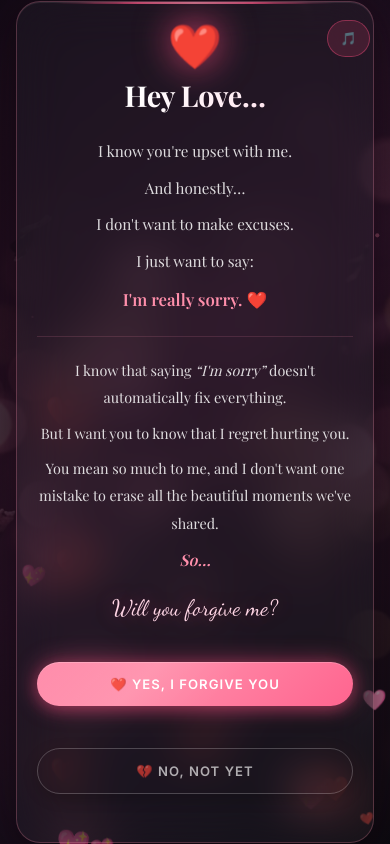
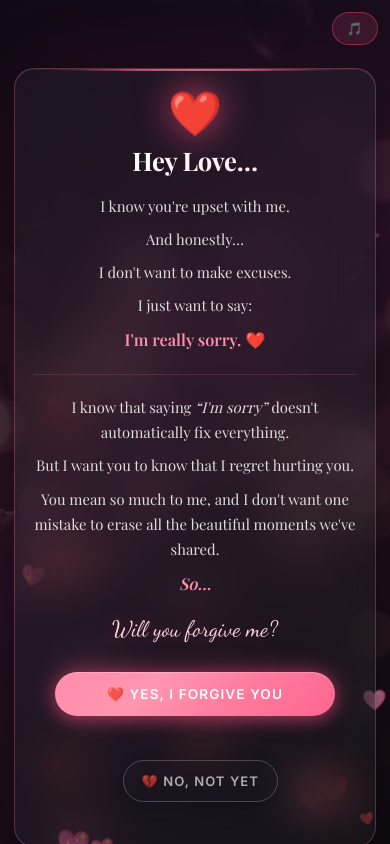
Before and after one commit to charrada1993/DOUDOUU, a Flask app: page / in a window 390 px wide. Run offline with Flask 3, Linux system fonts and the light colour scheme; data that the repository does not hold is empty; some web fonts are replaced.

Commit message:
Fix mobile responsive design, touch dodging, and viewport clamping

```diff
--- a/app.py
+++ b/app.py
@@ -45,7 +45,6 @@ ALLOWED_RESPONSES = {"YES", "NO"}
 #   1. FIREBASE_SERVICE_ACCOUNT_JSON  – raw JSON string (used on Render / cloud)
 #   2. FIREBASE_CREDENTIALS_PATH      – local file path (used in development)
 firebase_available = False
-firebase_error = None
 
 try:
     database_url = os.getenv(
@@ -79,7 +78,6 @@ try:
     print("[Firebase] OK - Connected to Firebase Realtime Database")
 except Exception as e:
     import traceback
-    firebase_error = str(e)
     print(f"[Firebase] WARNING - Could not initialise Firebase: {str(e)}")
     traceback.print_exc()
     print("[Firebase] The website will continue working without persistence.")
@@ -263,7 +261,6 @@ def api_health():
     return jsonify({
         "status": "ok",
         "firebase": firebase_available,
-        "firebase_error": firebase_error,
         "timestamp": now_iso(),
     })
 
--- a/static/css/style.css
+++ b/static/css/style.css
@@ -585,32 +585,83 @@ body {
 }
 
 /* ── 16. Responsive tweaks ─────────────────────────────────────────────── */
-@media (max-width: 420px) {
+@media (max-width: 600px) {
+  .section {
+    align-items: flex-start;
+    padding: 68px 14px 30px 14px;
+  }
+
   .glass-card {
-    padding: 24px 20px;
+    padding: 24px 18px;
+    border-radius: 20px;
+    margin: 0 auto;
+  }
+
+  .card__title {
+    font-size: clamp(1.6rem, 6.5vw, 2.2rem);
+    margin-bottom: 18px;
+  }
+
+  .card__body {
+    font-size: clamp(0.92rem, 3.8vw, 1.05rem);
+    line-height: 1.7;
+    margin-bottom: 16px;
   }
 
   .btn-container {
-    gap: 12px;
+    flex-direction: column;
+    width: 100%;
+    gap: 14px;
+    margin-top: 24px;
   }
 
-  .btn {
+  /* YES button takes natural mobile width */
+  .btn--yes {
+    width: 100%;
+    max-width: 280px;
     padding: 14px 24px;
-    font-size: 0.82rem;
+    font-size: 0.85rem;
     min-width: unset;
-    width: 100%;
+  }
+
+  /* NO button – NEVER 100% width! It moves around the viewport fixed */
+  .btn--no {
+    width: auto !important;
+    min-width: 145px !important;
+    max-width: 200px !important;
+    padding: 12px 18px !important;
+    font-size: 0.82rem !important;
+    white-space: nowrap !important;
+  }
+
+  .btn--no-placeholder {
+    width: 145px !important;
+    min-width: 145px !important;
+    height: 44px !important;
+  }
+
+  .music-btn {
+    top: 12px;
+    right: 12px;
+    padding: 8px 14px;
+    font-size: 0.78rem;
   }
 
   .music-btn .music-label {
     display: none;
   }
 
-  .music-btn {
-    padding: 10px 12px;
+  .forgiven-title {
+    font-size: clamp(1.8rem, 7vw, 2.8rem);
+  }
+
+  .message-textarea {
+    font-size: 0.9rem;
+    padding: 12px;
   }
 }
 
-@media (max-height: 600px) {
+@media (max-height: 640px) {
   .section {
     align-items: flex-start;
     padding-top: 60px;
--- a/static/js/app.js
+++ b/static/js/app.js
@@ -198,15 +198,14 @@ function initNoButton() {
   if (placeholder) {
     // Position NO button exactly over the placeholder to start
     const r = placeholder.getBoundingClientRect();
-    btnNo.style.left   = `${r.left}px`;
-    btnNo.style.top    = `${r.top}px`;
-    btnNo.style.width  = `${r.width || 180}px`;
+    btnNo.style.left = `${r.left}px`;
+    btnNo.style.top  = `${r.top}px`;
   } else {
     // Fallback: center-bottom of viewport
-    btnNo.style.left  = `${(window.innerWidth - 180) / 2}px`;
-    btnNo.style.top   = `${window.innerHeight * 0.72}px`;
-    btnNo.style.width = "180px";
+    btnNo.style.left = `${(window.innerWidth - 150) / 2}px`;
+    btnNo.style.top  = `${window.innerHeight * 0.75}px`;
   }
+  btnNo.style.width = ""; // Let CSS handle mobile responsive width
 
   // Show it (starts invisible via CSS until positioned)
   btnNo.style.opacity    = "1";
@@ -215,11 +214,43 @@ function initNoButton() {
 
   // Wire events (no inline HTML handlers — all here)
   btnNo.addEventListener("mouseenter", handleNoHover);
-  btnNo.addEventListener("touchstart",  handleNoTouch, { passive: true });
-  btnNo.addEventListener("click",       handleNoClick);
+  btnNo.addEventListener("touchstart", (e) => {
+    if (yesHandled) return;
+    e.preventDefault();
+    handleNoTouch(e);
+  }, { passive: false });
+  btnNo.addEventListener("click", handleNoClick);
 
-  // Also dodge on mousemove when cursor gets close
+  // Also dodge on mousemove / touchmove when cursor or finger gets close
   document.addEventListener("mousemove", handleMouseProximity);
+  document.addEventListener("touchmove", handleTouchProximity, { passive: true });
+  document.addEventListener("touchstart", handleTouchProximity, { passive: true });
+
+  // Clamp button on resize / orientation change
+  window.addEventListener("resize", clampNoButtonToViewport);
+  window.addEventListener("orientationchange", clampNoButtonToViewport);
+}
+
+/**
+ * Clamp NO button position on mobile resize or screen rotation.
+ */
+function clampNoButtonToViewport() {
+  if (!btnNo || yesHandled) return;
+  const r = btnNo.getBoundingClientRect();
+  const vw = window.innerWidth;
+  const vh = window.innerHeight;
+  const btnW = r.width || 150;
+  const btnH = r.height || 44;
+  const margin = 12;
+
+  let left = parseFloat(btnNo.style.left) || r.left;
+  let top  = parseFloat(btnNo.style.top)  || r.top;
+
+  left = Math.max(margin, Math.min(left, vw - btnW - margin));
+  top  = Math.max(margin, Math.min(top,  vh - btnH - margin));
+
+  btnNo.style.left = `${left}px`;
+  btnNo.style.top  = `${top}px`;
 }
 
 /**
@@ -244,6 +275,29 @@ function handleMouseProximity(e) {
 }
 
 /**
+ * Touch proximity handler for mobile screens.
+ */
+function handleTouchProximity(e) {
+  if (yesHandled || !btnNo || noButtonMoving) return;
+  if (!e.touches || e.touches.length === 0) return;
+
+  const touch = e.touches[0];
+  const r  = btnNo.getBoundingClientRect();
+  const cx = r.left + r.width  / 2;
+  const cy = r.top  + r.height / 2;
+  const dx = touch.clientX - cx;
+  const dy = touch.clientY - cy;
+
+  const touchRadius = 70;
+  if (Math.sqrt(dx * dx + dy * dy) < touchRadius) {
+    trackEvent("NO_ATTEMPT");
+    noAttemptCount++;
+    showNoMessage();
+    moveNoButton();
+  }
+}
+
+/**
  * Move the NO button to a random safe position within the viewport.
  * Button stays VISIBLE and INSIDE the screen at all times.
  */
@@ -251,36 +305,41 @@ function moveNoButton() {
   if (!btnNo || noButtonMoving) return;
   noButtonMoving = true;
 
-  const btnW   = btnNo.offsetWidth  || 180;
-  const btnH   = btnNo.offsetHeight || 52;
-  const margin = 16;
-  const vw     = window.innerWidth;
-  const vh     = window.innerHeight;
+  const btnR   = btnNo.getBoundingClientRect();
+  const btnW   = btnR.width  || 150;
+  const btnH   = btnR.height || 44;
+  const margin = 12;
+
+  const vw = Math.min(window.innerWidth, document.documentElement.clientWidth || window.innerWidth);
+  const vh = Math.min(window.innerHeight, document.documentElement.clientHeight || window.innerHeight);
+
   const yesRect = btnYes ? btnYes.getBoundingClientRect()
                          : { left: -999, right: -999, top: -999, bottom: -999 };
 
   let x, y, attempts = 0;
+  const maxX = Math.max(margin, vw - btnW - margin);
+  const maxY = Math.max(margin, vh - btnH - margin);
 
   do {
-    x = margin + Math.random() * (vw - btnW - margin * 2);
-    y = margin + Math.random() * (vh - btnH - margin * 2);
+    x = margin + Math.random() * Math.max(1, maxX - margin);
+    y = margin + Math.random() * Math.max(1, maxY - margin);
     attempts++;
   } while (
     attempts < 40 &&
     rectsOverlap(
       { left: x, right: x + btnW, top: y, bottom: y + btnH },
       yesRect,
-      50
+      30
     )
   );
 
   // Hard clamp — button can never escape the viewport
-  x = Math.max(margin, Math.min(x, vw - btnW - margin));
-  y = Math.max(margin, Math.min(y, vh - btnH - margin));
+  x = Math.max(margin, Math.min(x, maxX));
+  y = Math.max(margin, Math.min(y, maxY));
 
   btnNo.style.left      = `${x}px`;
   btnNo.style.top       = `${y}px`;
-  btnNo.style.transform = `rotate(${(Math.random() - 0.5) * 14}deg) scale(1.04)`;
+  btnNo.style.transform = `rotate(${(Math.random() - 0.5) * 12}deg) scale(1.03)`;
 
   // Ensure it stays fully visible — these must never change
   btnNo.style.opacity    = "1";
@@ -288,7 +347,7 @@ function moveNoButton() {
   btnNo.style.display    = "";
   btnNo.disabled         = false;
 
-  setTimeout(() => { noButtonMoving = false; }, 480);
+  setTimeout(() => { noButtonMoving = false; }, 420);
 }
 
 /**
--- a/templates/index.html
+++ b/templates/index.html
@@ -2,7 +2,7 @@
 <html lang="en">
 <head>
   <meta charset="UTF-8" />
-  <meta name="viewport" content="width=device-width, initial-scale=1.0" />
+  <meta name="viewport" content="width=device-width, initial-scale=1.0, maximum-scale=1.0, user-scalable=no, viewport-fit=cover" />
   <meta name="description" content="A heartfelt apology, made with love." />
   <title>For You, My Love 💕</title>
 
```
